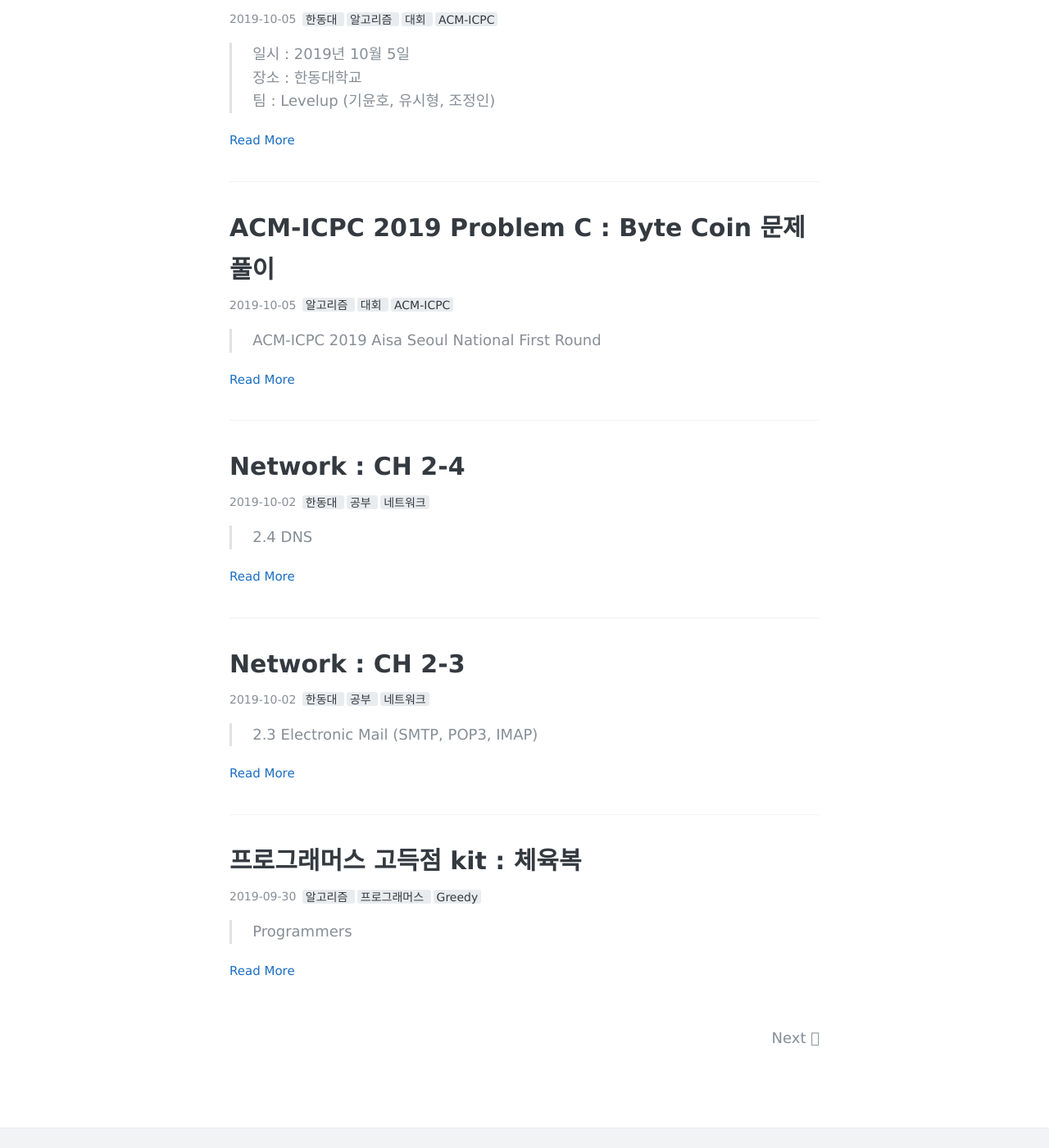
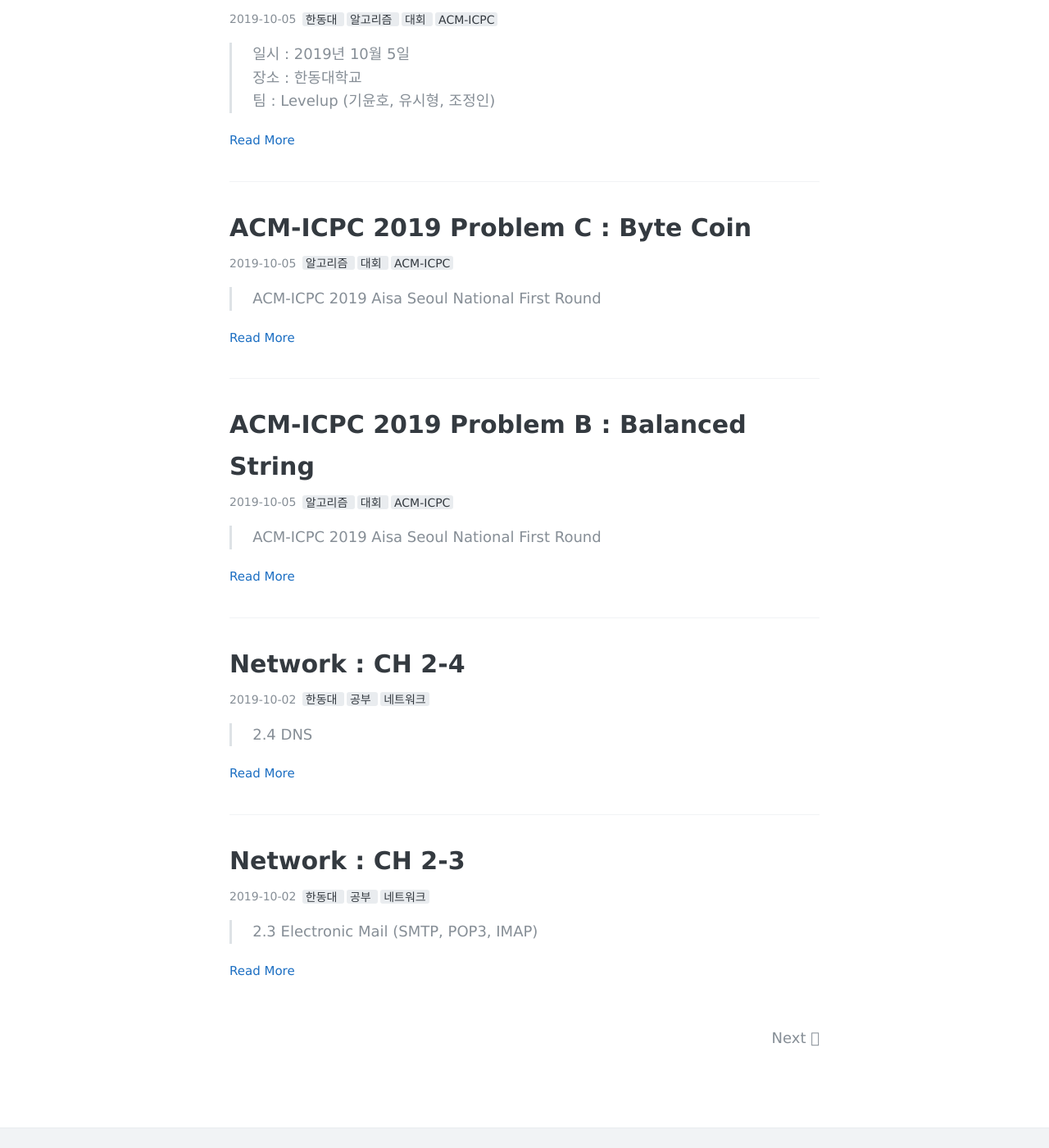
Before and after one commit to sihyungyou/sihyungyou.github.io, a Jekyll site: the page built from index.html, in a window 1280 px wide and 1400 px high, scrolled down 258 px. Shown: the whole window at 82% size. Built offline with Jekyll 4.4.1, drawn with Linux system fonts in a browser that asks for light colours; the list of posts is cut into pages by our own code; some of the changed lines change nothing that is shown.

Commit message:
acmicpc-b

```diff
--- /dev/null
+++ b/_posts/2019-10-05-acmicpc2019-B.md
@@ -0,0 +1,67 @@
+---
+layout: post
+title: "ACM-ICPC 2019 Problem B : Balanced String"
+tags: [알고리즘, 대회, ACM-ICPC]
+comments: true
+---
+
+> ACM-ICPC 2019 Aisa Seoul National First Round
+
+### 문제설명
+0과 1로 이루어진 이진 문자열 0101101은 0과 1의 개수의 차이가 1 이하이다. 뿐만 아니라, 첫번째 문자를 포함하는 모든 부분 문자열 0, 01, 010, 0101, 01011, 010110, 0101101 모두 0과 1의 개수의 차이가 1 이하이다.
+
+이와 같이, 이진 문자열 중에서 첫번재 문자를 포함하는 모든 부분 문자열의 0과 1의 개수의 차이가 1이하인 문자열을 균형잡힌 문자열이라 부른다. 문자열 자체도 자신의 부분 문자열이다.
+
+양의 정수 n이 주어질 때, 길이가 n인 이진 문자열 중에서 균형잡힌 문자열의 수를 구하는 프로그램을 작성하시오.
+
+예를 들어, n = 3인 경우에는 010, 011, 100, 101 네 개의 문자열이 균형잡힌 문자열이다.
+
+입력
+입력은 표준입력을 사용한다. 첫 번째 줄에 양의 정수 n (1 ≤ n ≤ 100,000)이 주어진다.
+
+출력
+출력은 표준출력을 사용한다. 길이가 n인 이진 문자열 중에서 균형잡힌 문자열의 개수를 16769023로 나눈 나머지 값을 한 줄에 출력한다.
+
+### 접근
+이건 윤호형이 푼 거라 지금 당장은 내 머릿속에 없다; 다음에 여유 생기면 코드 분석 해보는 걸로!
+
+### 코드
+~~~c++
+#include <cstdio>
+#include <climits>
+
+#define MOD 16769023
+
+int main ( void ) {
+    long i = 0 ;
+
+    long n = 0 ;
+    scanf ( "%ld" , & n ) ;
+
+    long num_prev [ 3 ] = { 0 } ;
+    long num_next [ 3 ] = { 0 , 1 , 1 } ;
+    for ( i = 1 ; i < n ; i ++ ) {
+        int j = 0 ;
+        for ( j = 0 ; j < 3 ; j ++ ) {
+            num_prev [ j ] = num_next [ j ] ;
+        }
+        long sum = 0 ;
+        sum = num_prev [ 1 ] + num_prev [ 2 ] ;
+
+        num_next [ 0 ] = sum % MOD ;
+        num_next [ 1 ] = num_prev [ 0 ] ;
+        num_next [ 2 ] = num_prev [ 0 ] ;
+    }
+    long sum = 0 ;
+    for ( i = 0 ; i < 3 ; i ++ ) {
+        sum += num_next [ i ] ;
+        sum %= MOD ;
+    }
+    if ( sum >= MOD ) {
+        sum %= MOD ;
+    }
+    printf ( "%ld" , sum ) ;
+
+    return 0 ;
+}
+~~~
--- a/_posts/2019-10-05-acmicpc2019-C.md
+++ b/_posts/2019-10-05-acmicpc2019-C.md
@@ -1,6 +1,6 @@
 ---
 layout: post
-title: "ACM-ICPC 2019 Problem C : Byte Coin 문제풀이"
+title: "ACM-ICPC 2019 Problem C : Byte Coin"
 tags: [알고리즘, 대회, ACM-ICPC]
 comments: true
 ---
```
